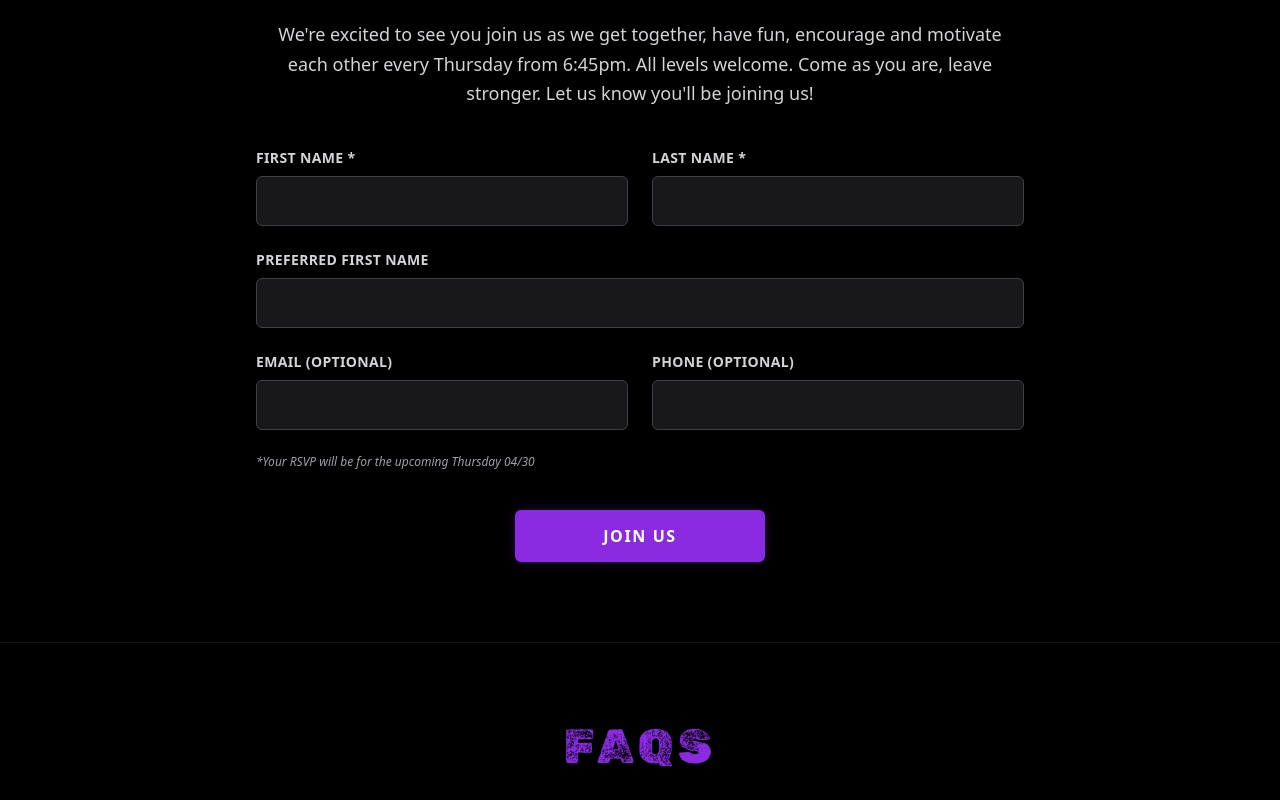
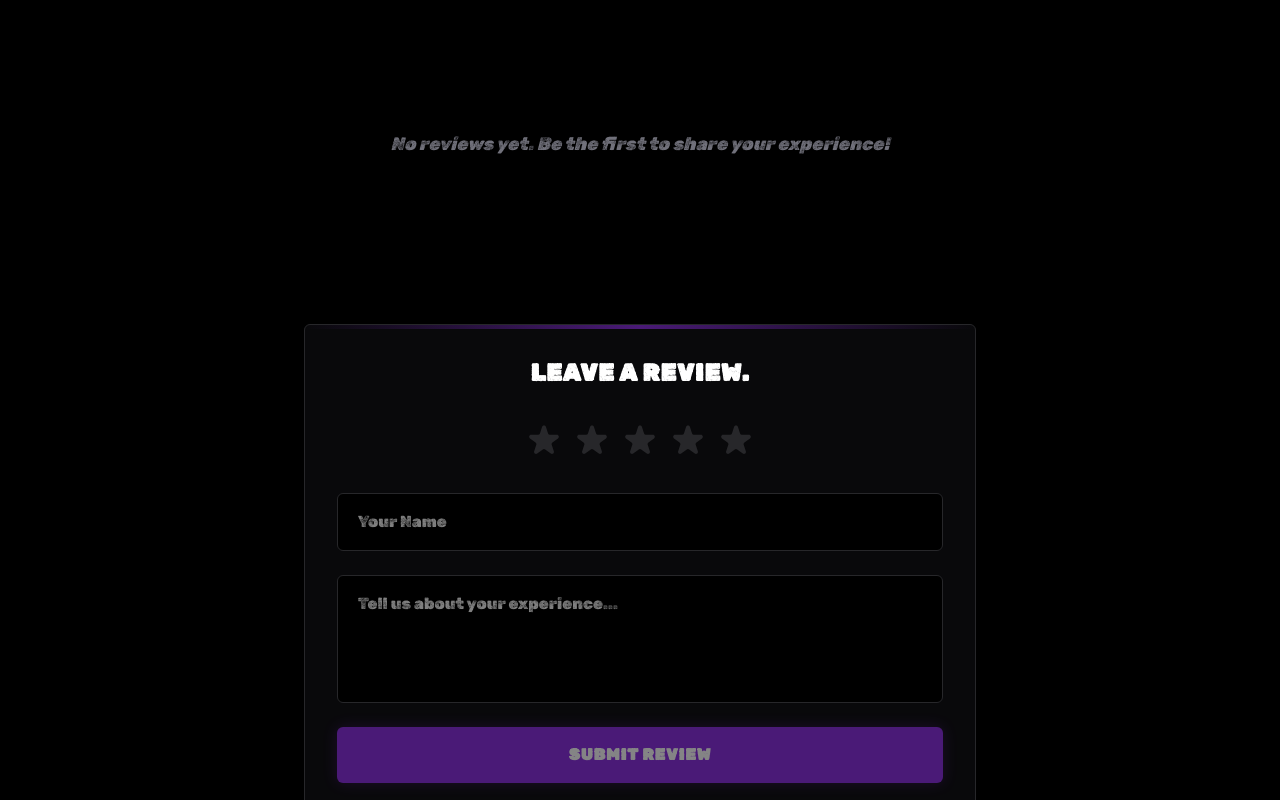
Before and after one commit to idongCodes/strong-nation, a Next.js app: page / in a window 1280 px wide. Shown: the part 2360-3160 px from the top of the page. Built offline with nearby package versions, Linux system fonts and the light colour scheme.

Commit message:
Add Testimonials Section and Users Can Leave Reviews

```diff
--- a/src/app/page.tsx
+++ b/src/app/page.tsx
@@ -1,5 +1,6 @@
 import ContactForm from "@/components/ContactForm";
 import RsvpForm from "@/components/RsvpForm";
+import Testimonials from "@/components/Testimonials";
 
 export default function Home() {
   return (
@@ -115,6 +116,9 @@ export default function Home() {
         </div>
       </section>
 
+      {/* Testimonials Section */}
+      <Testimonials />
+
       {/* RSVP Section */}
       <section id="rsvp" className="w-full bg-black py-20 px-4 sm:px-6 lg:px-8 border-t border-zinc-900">
         <div className="max-w-3xl mx-auto">
--- /dev/null
+++ b/src/components/Testimonials.tsx
@@ -0,0 +1,184 @@
+"use client";
+
+import { useState } from 'react';
+
+type Review = {
+  id: string;
+  name: string;
+  text: string;
+  rating: number;
+};
+
+export default function Testimonials() {
+  const [reviews, setReviews] = useState<Review[]>([]);
+  const [currentIndex, setCurrentIndex] = useState(0);
+
+  const [rating, setRating] = useState(0);
+  const [hoverRating, setHoverRating] = useState(0);
+  const [name, setName] = useState('');
+  const [text, setText] = useState('');
+
+  const handleSubmit = (e: React.FormEvent) => {
+    e.preventDefault();
+    if (!name || !text || rating === 0) return;
+
+    const newReview: Review = {
+      id: Date.now().toString(),
+      name,
+      text,
+      rating,
+    };
+
+    setReviews([newReview, ...reviews]);
+    setName('');
+    setText('');
+    setRating(0);
+    setHoverRating(0);
+    setCurrentIndex(0); // Jump back to the newest review
+  };
+
+  const nextSlide = () => {
+    if (currentIndex + 3 < reviews.length) {
+      setCurrentIndex(currentIndex + 1);
+    }
+  };
+
+  const prevSlide = () => {
+    if (currentIndex > 0) {
+      setCurrentIndex(currentIndex - 1);
+    }
+  };
+
+  const visibleReviews = reviews.slice(currentIndex, currentIndex + 3);
+
+  return (
+    <section id="testimonials" className="w-full bg-black py-20 px-4 sm:px-6 lg:px-8 border-t border-zinc-900">
+      <div className="max-w-7xl mx-auto">
+        <h2 className="text-4xl md:text-5xl text-center text-[#8A2BE2] mb-12 tracking-widest uppercase drop-shadow-md">
+          Testimonials
+        </h2>
+
+        {/* Carousel Section */}
+        <div className="relative mb-20 min-h-[200px] flex items-center justify-center">
+          {reviews.length === 0 ? (
+            <div className="text-center text-zinc-500 italic text-lg">
+              No reviews yet. Be the first to share your experience!
+            </div>
+          ) : (
+            <div className="flex items-center justify-center gap-2 md:gap-6 w-full">
+              {/* Prev Button */}
+              {reviews.length > 3 && (
+                <button
+                  onClick={prevSlide}
+                  disabled={currentIndex === 0}
+                  className="text-[#8A2BE2] disabled:opacity-20 hover:text-white transition-colors p-2"
+                  aria-label="Previous Reviews"
+                >
+                  <svg xmlns="http://www.w3.org/2000/svg" className="h-8 w-8" fill="none" viewBox="0 0 24 24" stroke="currentColor">
+                    <path strokeLinecap="round" strokeLinejoin="round" strokeWidth={2} d="M15 19l-7-7 7-7" />
+                  </svg>
+                </button>
+              )}
+
+              {/* Reviews Grid */}
+              <div className="grid grid-cols-1 md:grid-cols-3 gap-6 w-full max-w-5xl">
+                {visibleReviews.map((review) => (
+                  <div key={review.id} className="bg-zinc-950 border border-zinc-800 p-8 rounded-md shadow-lg flex flex-col transform transition-all hover:scale-[1.02] duration-300">
+                    <div className="flex mb-4">
+                      {[...Array(5)].map((_, i) => (
+                        <svg key={i} className={`w-5 h-5 ${i < review.rating ? 'text-yellow-400 drop-shadow-[0_0_2px_rgba(250,204,21,0.8)]' : 'text-zinc-800'}`} fill="currentColor" viewBox="0 0 20 20">
+                          <path d="M9.049 2.927c.3-.921 1.603-.921 1.902 0l1.07 3.292a1 1 0 00.95.69h3.462c.969 0 1.371 1.24.588 1.81l-2.8 2.034a1 1 0 00-.364 1.118l1.07 3.292c.3.921-.755 1.688-1.54 1.118l-2.8-2.034a1 1 0 00-1.175 0l-2.8 2.034c-.784.57-1.838-.197-1.539-1.118l1.07-3.292a1 1 0 00-.364-1.118L2.98 8.72c-.783-.57-.38-1.81.588-1.81h3.461a1 1 0 00.951-.69l1.07-3.292z" />
+                        </svg>
+                      ))}
+                    </div>
+                    <p className="text-zinc-300 flex-grow italic mb-6 leading-relaxed">"{review.text}"</p>
+                    <p className="text-[#8A2BE2] font-bold uppercase tracking-widest text-sm">- {review.name}</p>
+                  </div>
+                ))}
+              </div>
+
+              {/* Next Button */}
+              {reviews.length > 3 && (
+                <button
+                  onClick={nextSlide}
+                  disabled={currentIndex + 3 >= reviews.length}
+                  className="text-[#8A2BE2] disabled:opacity-20 hover:text-white transition-colors p-2"
+                  aria-label="Next Reviews"
+                >
+                  <svg xmlns="http://www.w3.org/2000/svg" className="h-8 w-8" fill="none" viewBox="0 0 24 24" stroke="currentColor">
+                    <path strokeLinecap="round" strokeLinejoin="round" strokeWidth={2} d="M9 5l7 7-7 7" />
+                  </svg>
+                </button>
+              )}
+            </div>
+          )}
+        </div>
+
+        {/* Leave a Review Form */}
+        <div className="max-w-2xl mx-auto bg-zinc-950 border border-zinc-800 p-8 rounded-md relative overflow-hidden">
+          {/* Subtle gradient background accent */}
+          <div className="absolute top-0 left-0 w-full h-1 bg-gradient-to-r from-transparent via-[#8A2BE2] to-transparent opacity-50"></div>
+
+          <h3 className="text-2xl text-center text-white mb-8 uppercase tracking-wide font-bold">
+            Leave a review.
+          </h3>
+
+          <form onSubmit={handleSubmit} className="flex flex-col items-center gap-6">
+
+            {/* Star Rating Input */}
+            <div className="flex gap-2 mb-2" onMouseLeave={() => setHoverRating(0)}>
+              {[1, 2, 3, 4, 5].map((star) => (
+                <button
+                  key={star}
+                  type="button"
+                  onClick={() => setRating(star)}
+                  onMouseEnter={() => setHoverRating(star)}
+                  className="focus:outline-none transition-transform hover:scale-125 duration-200"
+                  aria-label={`Rate ${star} stars`}
+                >
+                  <svg
+                    className={`w-10 h-10 ${
+                      star <= (hoverRating || rating)
+                        ? 'text-yellow-400 drop-shadow-[0_0_8px_rgba(250,204,21,0.6)]'
+                        : 'text-zinc-800'
+                    } transition-colors duration-200`}
+                    fill="currentColor"
+                    viewBox="0 0 20 20"
+                  >
+                    <path d="M9.049 2.927c.3-.921 1.603-.921 1.902 0l1.07 3.292a1 1 0 00.95.69h3.462c.969 0 1.371 1.24.588 1.81l-2.8 2.034a1 1 0 00-.364 1.118l1.07 3.292c.3.921-.755 1.688-1.54 1.118l-2.8-2.034a1 1 0 00-1.175 0l-2.8 2.034c-.784.57-1.838-.197-1.539-1.118l1.07-3.292a1 1 0 00-.364-1.118L2.98 8.72c-.783-.57-.38-1.81.588-1.81h3.461a1 1 0 00.951-.69l1.07-3.292z" />
+                  </svg>
+                </button>
+              ))}
+            </div>
+
+            <input
+              type="text"
+              placeholder="Your Name"
+              value={name}
+              onChange={(e) => setName(e.target.value)}
+              className="w-full bg-black border border-zinc-800 text-white rounded-md px-5 py-4 focus:outline-none focus:border-[#8A2BE2] transition-colors"
+              required
+            />
+
+            <textarea
+              placeholder="Tell us about your experience..."
+              value={text}
+              onChange={(e) => setText(e.target.value)}
+              className="w-full bg-black border border-zinc-800 text-white rounded-md px-5 py-4 h-32 resize-none focus:outline-none focus:border-[#8A2BE2] transition-colors"
+              required
+            />
+
+            <button
+              type="submit"
+              disabled={!name || !text || rating === 0}
+              className="w-full px-8 py-4 bg-[#8A2BE2] text-white font-bold rounded-md uppercase tracking-wider hover:bg-purple-600 transition-all duration-300 disabled:opacity-50 disabled:cursor-not-allowed disabled:hover:bg-[#8A2BE2] shadow-[0_0_15px_rgba(138,43,226,0.3)] hover:shadow-[0_0_25px_rgba(138,43,226,0.5)]"
+            >
+              Submit Review
+            </button>
+          </form>
+        </div>
+
+      </div>
+    </section>
+  );
+}
--- a/src/components/TopBar.tsx
+++ b/src/components/TopBar.tsx
@@ -108,6 +108,13 @@ export default function TopBar() {
                   About Us
                 </Link>
                 <Link
+                  href="/#testimonials"
+                  className="block px-6 py-3 text-white hover:bg-black hover:text-[#8A2BE2] transition-colors duration-200 uppercase tracking-wider text-sm font-sans"
+                  onClick={() => setIsOpen(false)}
+                >
+                  Testimonials
+                </Link>
+                <Link
                   href="/#rsvp"
                   className="block px-6 py-3 text-white hover:bg-black hover:text-[#8A2BE2] transition-colors duration-200 uppercase tracking-wider text-sm font-sans"
                   onClick={() => setIsOpen(false)}
```
